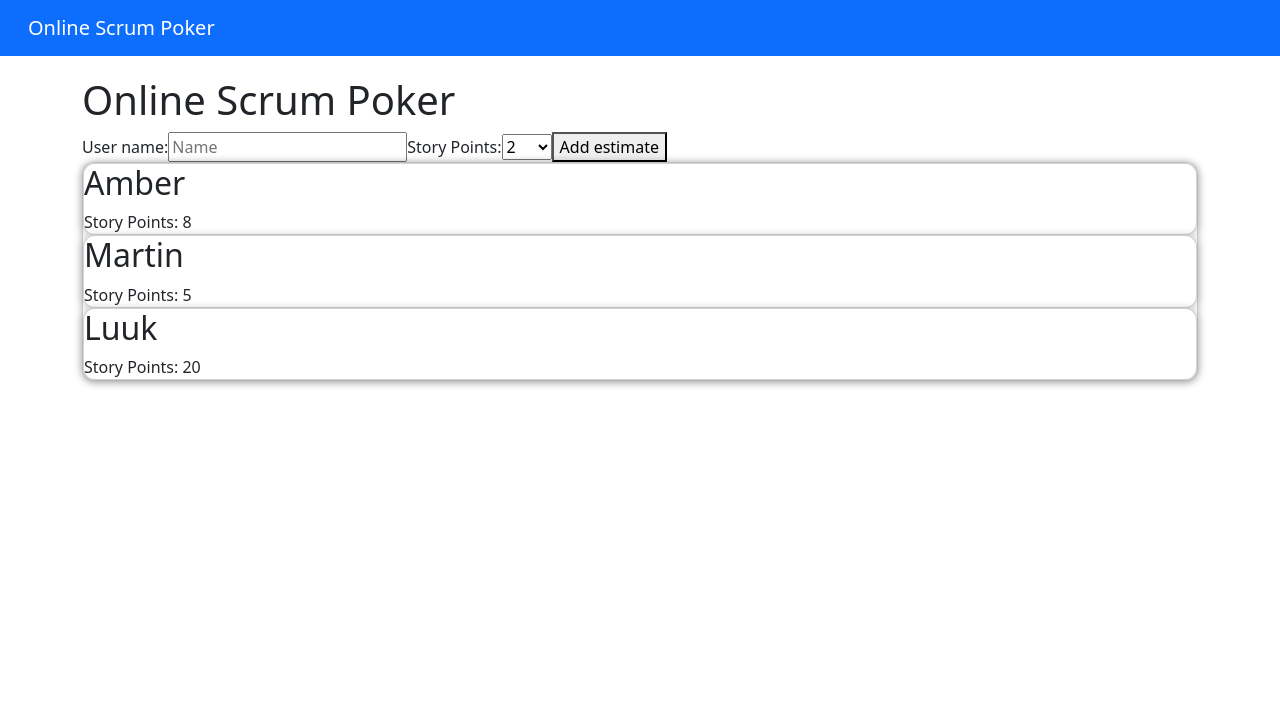
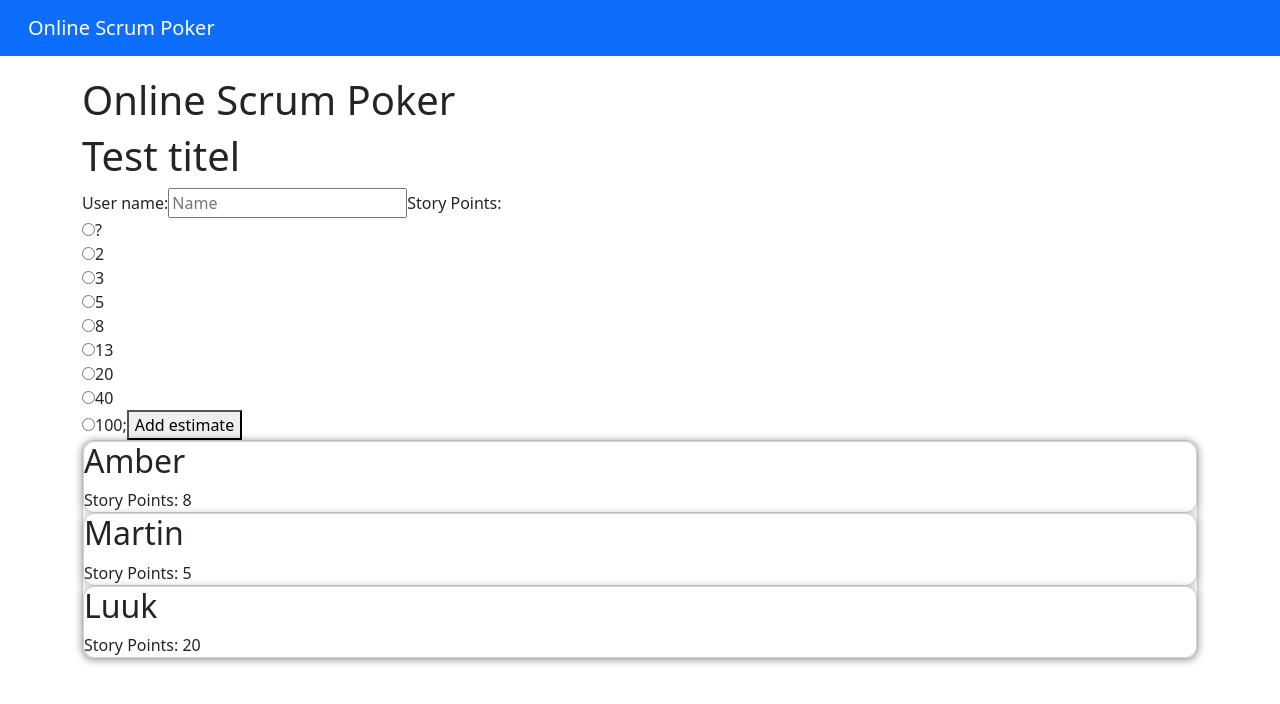
Before and after one commit to ambertaal/online-scrum-poker, a React (Create React App) app: page / in a window 1280 px wide. Shown: the top 704 px of the page. Built offline with nearby package versions, Linux system fonts and the light colour scheme.

Commit message:
fix: refactored estimation form

```diff
--- a/src/Components/NewUser/UserForm.tsx
+++ b/src/Components/NewUser/UserForm.tsx
@@ -34,8 +34,11 @@ const UserForm = (props: Props) => {
     setEnteredPoints("");
   };
 
+  const estimationPoints = ["?", 2, 3, 5, 8, 13, 20, 40, 100];
+
   return (
     <div className="adduser">
+      <h1 id="2">Test titel</h1>
       <form onSubmit={submitHandler}>
         <label>User name:</label>
         <input
@@ -46,18 +49,22 @@ const UserForm = (props: Props) => {
           onChange={nameChangeHandler}
         />
         <label>Story Points:</label>
-        <select value={enteredPoints} onChange={pointsChangeHandler}>
-          <option value="2">2</option>
-          <option value="?">?</option>
-          <option value="3">3</option>
-          <option value="5">5</option>
-          <option value="8">8</option>
-          <option value="13">13</option>
-          <option value="20">20</option>
-          <option value="40">40</option>
-          <option value="100">100</option>
-        </select>
-        <button type="submit">Add estimate</button>
+        {estimationPoints.map((point) => {
+          return (
+            <>
+              <br></br>
+              <input
+                type="radio"
+                id={`estimationPoint_${point}`}
+                name="estimationPoints"
+                value={point}
+                onChange={pointsChangeHandler}
+              />
+              <label htmlFor={`estimationPoint_${point}`}>{point}</label>
+            </>
+          );
+        })}
+        ;<button type="submit">Add estimate</button>
       </form>
     </div>
   );
```
